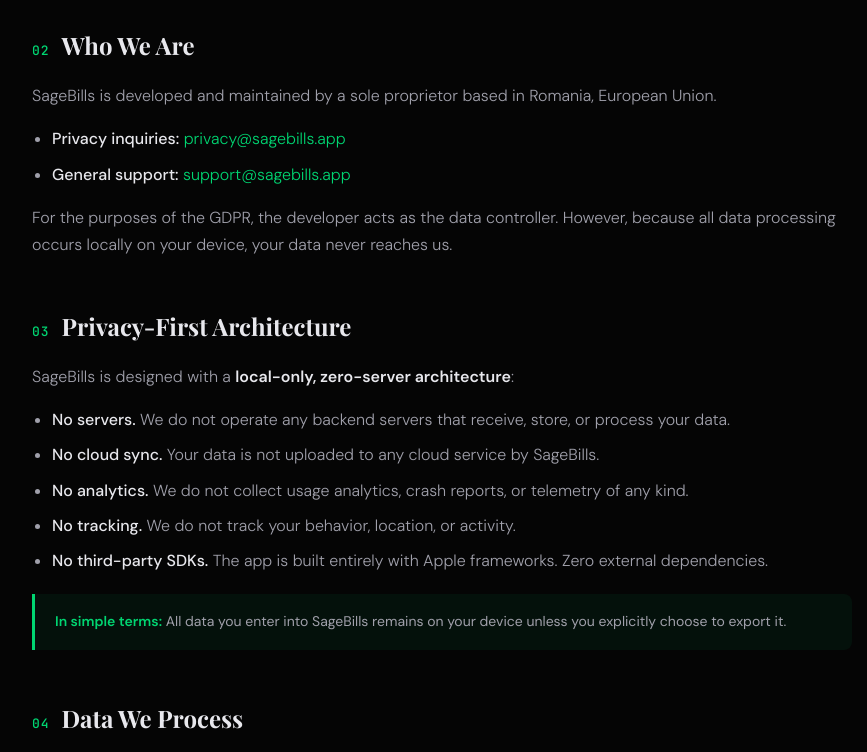
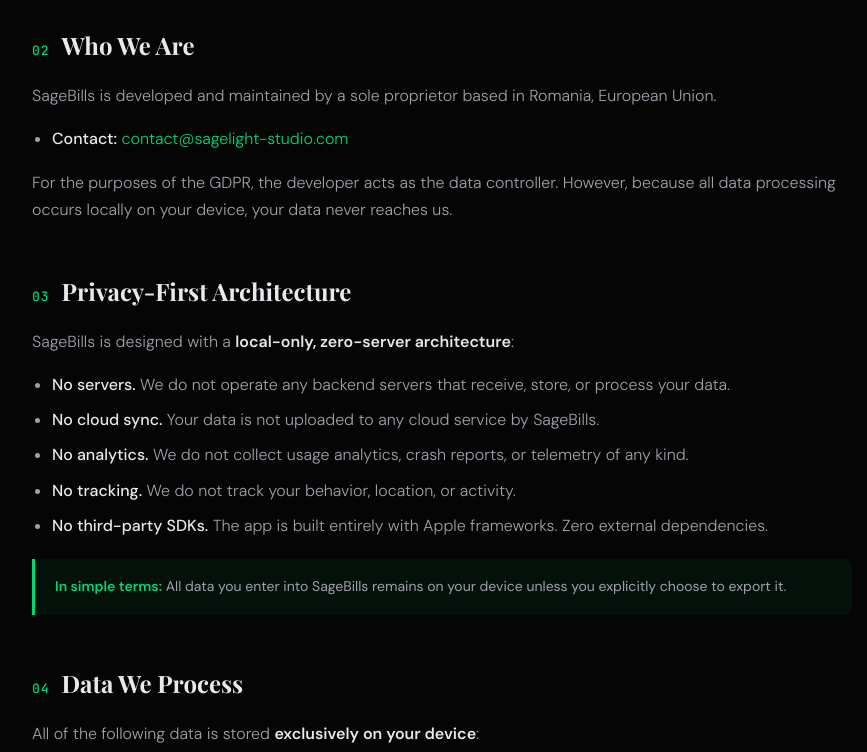
Before and after one commit to AcidBurnTL/SageBills-Page, a plain HTML site: page index.html in a window 1280 px wide. Shown: the part 1540-2292 px from the top of the page, without its empty margins (198-1065 px from the left). Drawn offline with nearby package versions, Linux system fonts and the light colour scheme; a web font is replaced by a local one.

Commit message:
Add files via upload

```diff
--- a/index.html
+++ b/index.html
@@ -906,8 +906,7 @@
                 <h2 class="section__heading"><span class="section__num">02</span> Who We Are</h2>
                 <p>SageBills is developed and maintained by a sole proprietor based in Romania, European Union.</p>
                 <ul>
-                    <li><strong>Privacy inquiries:</strong> <a href="mailto:privacy@sagebills.app">privacy@sagebills.app</a></li>
-                    <li><strong>General support:</strong> <a href="mailto:support@sagebills.app">support@sagebills.app</a></li>
+                    <li><strong>Contact:</strong> <a href="mailto:contact@sagelight-studio.com">contact@sagelight-studio.com</a></li>
                 </ul>
                 <p>For the purposes of the GDPR, the developer acts as the data controller. However, because all data processing occurs locally on your device, your data never reaches us.</p>
             </div>
@@ -1092,7 +1091,7 @@
                         <div class="right-card__desc">Contact your national data protection authority.</div>
                     </div>
                 </div>
-                <p>For rights you cannot exercise through the app, contact <a href="mailto:privacy@sagebills.app">privacy@sagebills.app</a>.</p>
+                <p>For rights you cannot exercise through the app, contact <a href="mailto:contact@sagelight-studio.com">contact@sagelight-studio.com</a>.</p>
                 <h3 class="section__subheading">Supervisory Authority</h3>
                 <p>If you are in Romania, the competent supervisory authority is <strong>ANSPDCP</strong> (<a href="https://www.dataprotection.ro" target="_blank" rel="noopener">www.dataprotection.ro</a>). You may also contact the supervisory authority in your country of residence.</p>
             </div>
@@ -1110,8 +1109,7 @@
             <div class="section" id="p15">
                 <h2 class="section__heading"><span class="section__num">15</span> Contact Us</h2>
                 <ul>
-                    <li><strong>Privacy inquiries:</strong> <a href="mailto:privacy@sagebills.app">privacy@sagebills.app</a></li>
-                    <li><strong>General support:</strong> <a href="mailto:support@sagebills.app">support@sagebills.app</a></li>
+                    <li><strong>Contact:</strong> <a href="mailto:contact@sagelight-studio.com">contact@sagelight-studio.com</a></li>
                 </ul>
                 <p>We aim to respond to all privacy-related inquiries within 30 days, as required by the GDPR.</p>
             </div>
@@ -1180,14 +1178,14 @@
             <h2 class="section__heading"><span class="section__num">01</span> Data Controller</h2>
             <p><strong>Controller:</strong> SageBills (individual developer / sole proprietor)<br>
             <strong>Location:</strong> Romania, European Union<br>
-            <strong>Email:</strong> <a href="mailto:privacy@sagebills.app">privacy@sagebills.app</a></p>
+            <strong>Email:</strong> <a href="mailto:contact@sagelight-studio.com">contact@sagelight-studio.com</a></p>
             <p>Per <strong>Article 13(1)(a)</strong> and <strong>Article 14(1)(a)</strong>, the developer is the data controller. Due to the local-only architecture, the controller does not receive, access, or store any personal data. All processing occurs exclusively on the user's device.</p>
         </div>
 
         <div class="section" id="g2">
             <h2 class="section__heading"><span class="section__num">02</span> Data Protection Officer</h2>
             <p>Per <strong>Article 37</strong>, a DPO is not required. The controller is a small-scale operator that does not carry out regular and systematic monitoring on a large scale, nor large-scale processing of special categories of data.</p>
-            <p>For privacy inquiries: <a href="mailto:privacy@sagebills.app">privacy@sagebills.app</a></p>
+            <p>For privacy inquiries: <a href="mailto:contact@sagelight-studio.com">contact@sagelight-studio.com</a></p>
         </div>
 
         <div class="section" id="g3">
@@ -1288,7 +1286,7 @@
                 <div class="right-card">
                     <div class="right-card__article">Art. 18</div>
                     <div class="right-card__title">Restriction</div>
-                    <div class="right-card__desc">Contact privacy@sagebills.app or withdraw consent.</div>
+                    <div class="right-card__desc">Contact contact@sagelight-studio.com or withdraw consent.</div>
                 </div>
                 <div class="right-card">
                     <div class="right-card__article">Art. 20</div>
@@ -1311,7 +1309,7 @@
                     <div class="right-card__desc">Contact your supervisory authority. ANSPDCP for Romania.</div>
                 </div>
             </div>
-            <p>Most rights can be exercised directly within the app. For other rights, email <a href="mailto:privacy@sagebills.app">privacy@sagebills.app</a>. We respond within <strong>30 days</strong> per Article 12(3).</p>
+            <p>Most rights can be exercised directly within the app. For other rights, email <a href="mailto:contact@sagelight-studio.com">contact@sagelight-studio.com</a>. We respond within <strong>30 days</strong> per Article 12(3).</p>
         </div>
 
         <div class="section" id="g10">
@@ -1360,8 +1358,7 @@
         <div class="section" id="g15">
             <h2 class="section__heading"><span class="section__num">15</span> Contact</h2>
             <ul>
-                <li><strong>Privacy:</strong> <a href="mailto:privacy@sagebills.app">privacy@sagebills.app</a></li>
-                <li><strong>Support:</strong> <a href="mailto:support@sagebills.app">support@sagebills.app</a></li>
+                <li><strong>Contact:</strong> <a href="mailto:contact@sagelight-studio.com">contact@sagelight-studio.com</a></li>
             </ul>
             <p>We respond within <strong>30 days</strong> (Art. 12(3)), with a possible two-month extension for complex requests.</p>
         </div>
@@ -1519,7 +1516,7 @@
 
         <div class="section" id="t13">
             <h2 class="section__heading"><span class="section__num">13</span> Dispute Resolution</h2>
-            <p>We encourage informal resolution first via <a href="mailto:support@sagebills.app">support@sagebills.app</a>. EU consumers may use the <a href="https://ec.europa.eu/consumers/odr" target="_blank" rel="noopener">Online Dispute Resolution platform</a>. Otherwise, disputes are resolved by competent Romanian courts (EU consumers may also use courts of their residence).</p>
+            <p>We encourage informal resolution first via <a href="mailto:contact@sagelight-studio.com">contact@sagelight-studio.com</a>. EU consumers may use the <a href="https://ec.europa.eu/consumers/odr" target="_blank" rel="noopener">Online Dispute Resolution platform</a>. Otherwise, disputes are resolved by competent Romanian courts (EU consumers may also use courts of their residence).</p>
         </div>
 
         <div class="section" id="t14">
@@ -1531,8 +1528,7 @@
         <div class="section" id="t15">
             <h2 class="section__heading"><span class="section__num">15</span> Contact</h2>
             <ul>
-                <li><strong>Support:</strong> <a href="mailto:support@sagebills.app">support@sagebills.app</a></li>
-                <li><strong>Privacy:</strong> <a href="mailto:privacy@sagebills.app">privacy@sagebills.app</a></li>
+                <li><strong>Contact:</strong> <a href="mailto:contact@sagelight-studio.com">contact@sagelight-studio.com</a></li>
             </ul>
         </div>
     </article>
```
Also changed, not shown: 3 other files.
